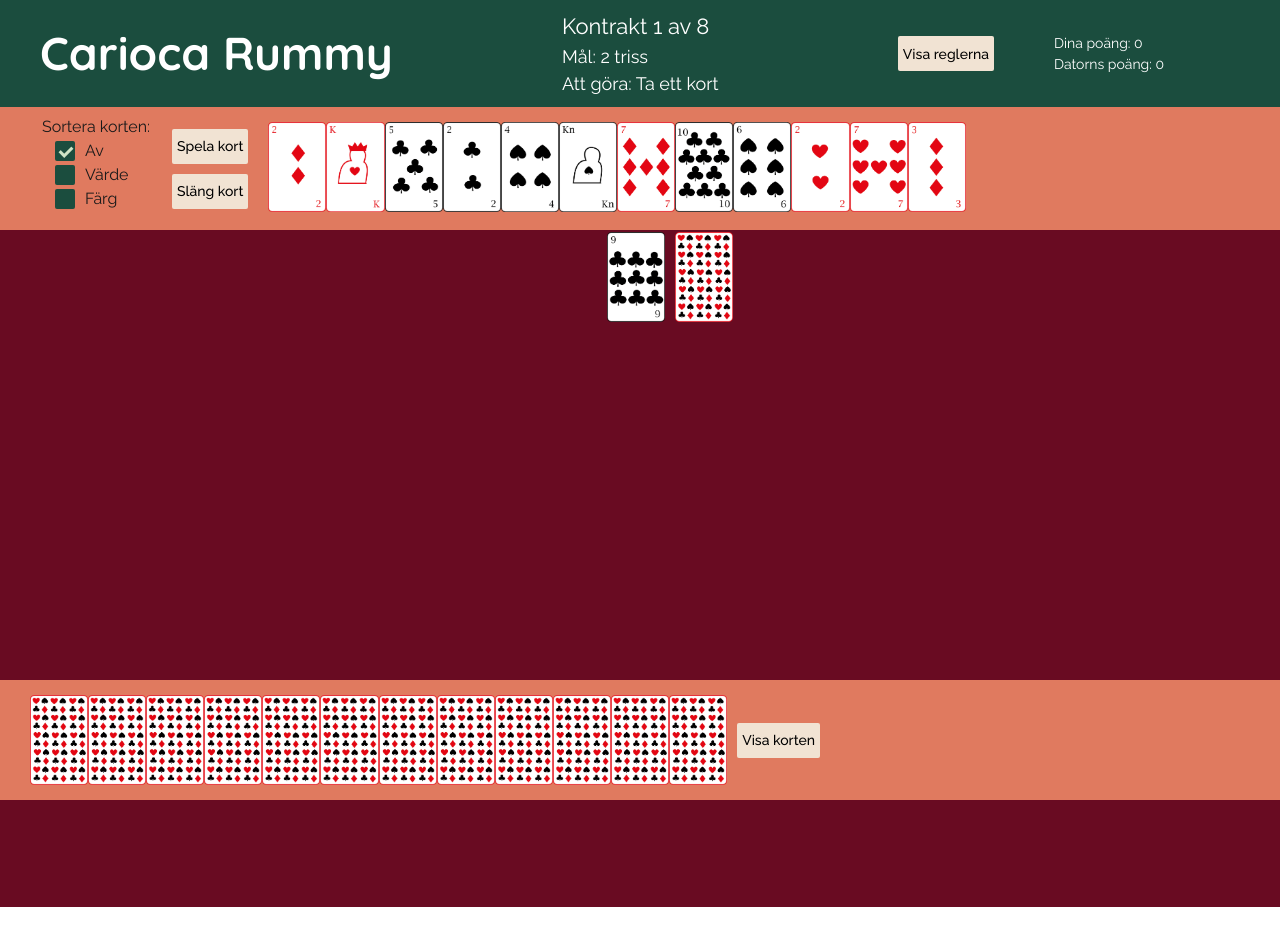
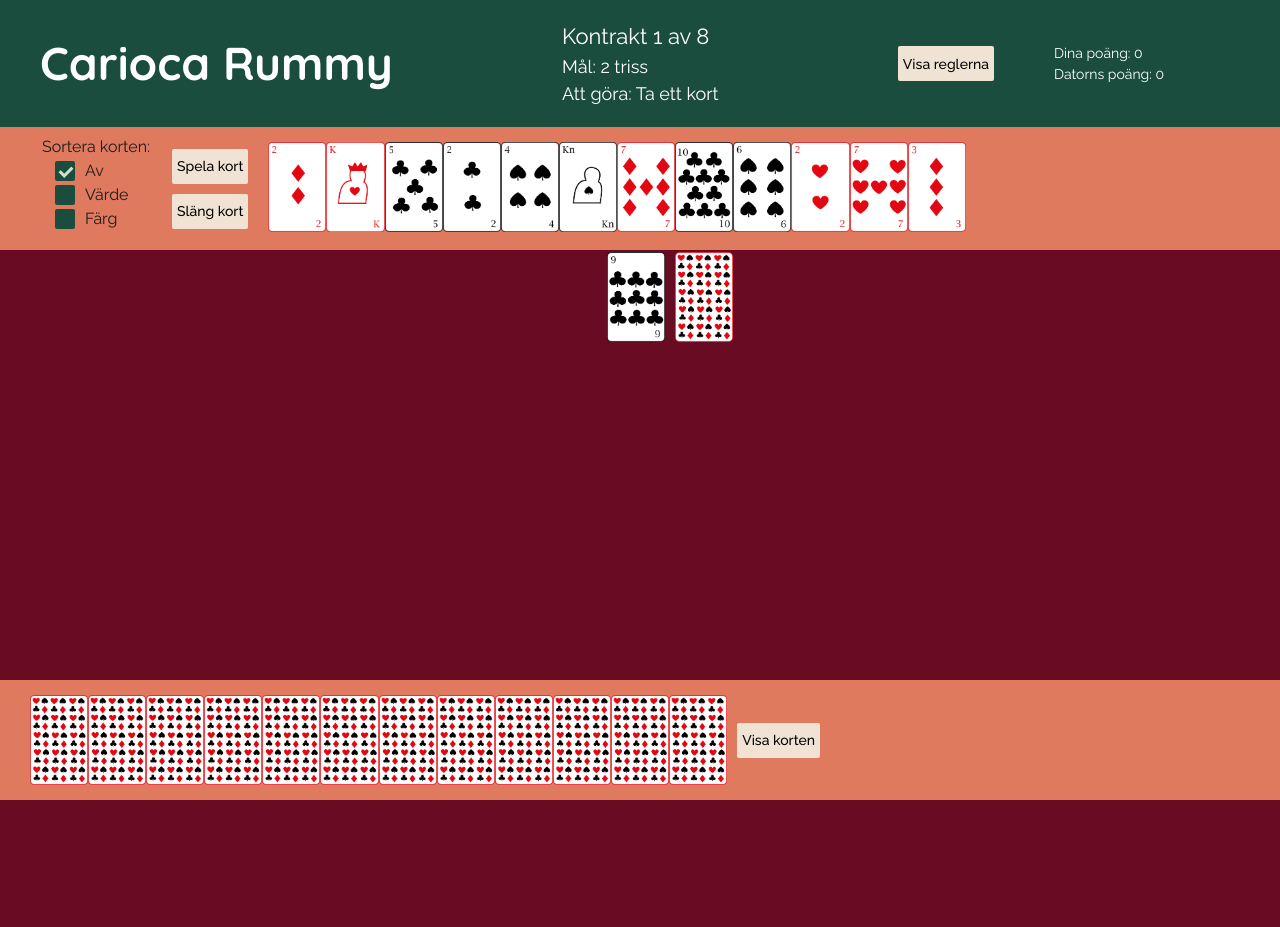
Before and after one commit to Tejpex/carioca-rummy, a React (Vite) app: page / in a window 1280 px wide. Shown: the top 927 px of the page. Built offline with nearby package versions, Linux system fonts and the light colour scheme.

Commit message:
Style header

```diff
--- a/src/components/Header.jsx
+++ b/src/components/Header.jsx
@@ -41,7 +41,7 @@ export const Header = () => {
 const HeaderDiv = styled.div`
   background-color: var(--secondary);
   width: 100%;
-  padding: 10px 30px;
+  padding: 20px 30px;
   display: flex;
   flex-direction: column;
 
@@ -50,13 +50,13 @@ const HeaderDiv = styled.div`
     grid-template-columns: 1fr 2fr 1fr;
   }
 
-  @media (min-width: 900px) {
+  @media (min-width: 930px) {
     grid-template-columns: 2fr 2fr 1fr;
   }
 
   @media (min-width: 1500px) {
     grid-template-columns: 1fr 2fr 1fr;
-    padding: 20px 50px;
+    padding: 30px 50px;
   }
 `
 
@@ -69,6 +69,7 @@ const Title = styled.h1`
   font-weight: 700;
   font-style: normal;
   align-self: center;
+  line-height: 1.2;
 
   @media (min-width: 500px) {
     font-size: 46px;
@@ -89,7 +90,7 @@ const InfoDiv = styled.div`
   justify-content: center;
   gap: 10px;
 
-  @media (min-width: 500px) {
+  @media (min-width: 690px) {
     justify-content: space-between;
     flex-direction: row;
     align-items: center;
@@ -112,7 +113,7 @@ const TextDiv = styled.div`
 `
 
 const InfoText = styled.p`
-  font-size: ${(props) => props.$size - 20};
+  font-size: ${(props) => props.$size - 15};
   color: white;
   font-family: "Raleway", serif;
   font-weight: 400;
@@ -121,20 +122,30 @@ const InfoText = styled.p`
   margin: 0;
 
   @media (min-width: 500px) {
-    font-size: ${(props) => props.$size}
+    font-size: ${(props) => props.$size};
   }
 `
 
 const ScoreDiv = styled.div`
-  align-self: center;
+  margin: 0 10px;
+  padding: 5px 10px;
   display: flex;
   flex-direction: column;
   align-items: start;
+
+  @media (min-width: 690px) {
+    align-self: center;
+    margin: 0;
+    padding: 0;
+  }
 `
 
 const Score = styled.p`
   font-family: "Raleway", serif;
-  font-size: 14px;
   color: white;
   margin: 0;
+
+  @media (min-width: 690px) {
+    font-size: 14px;
+  }
 `
```
